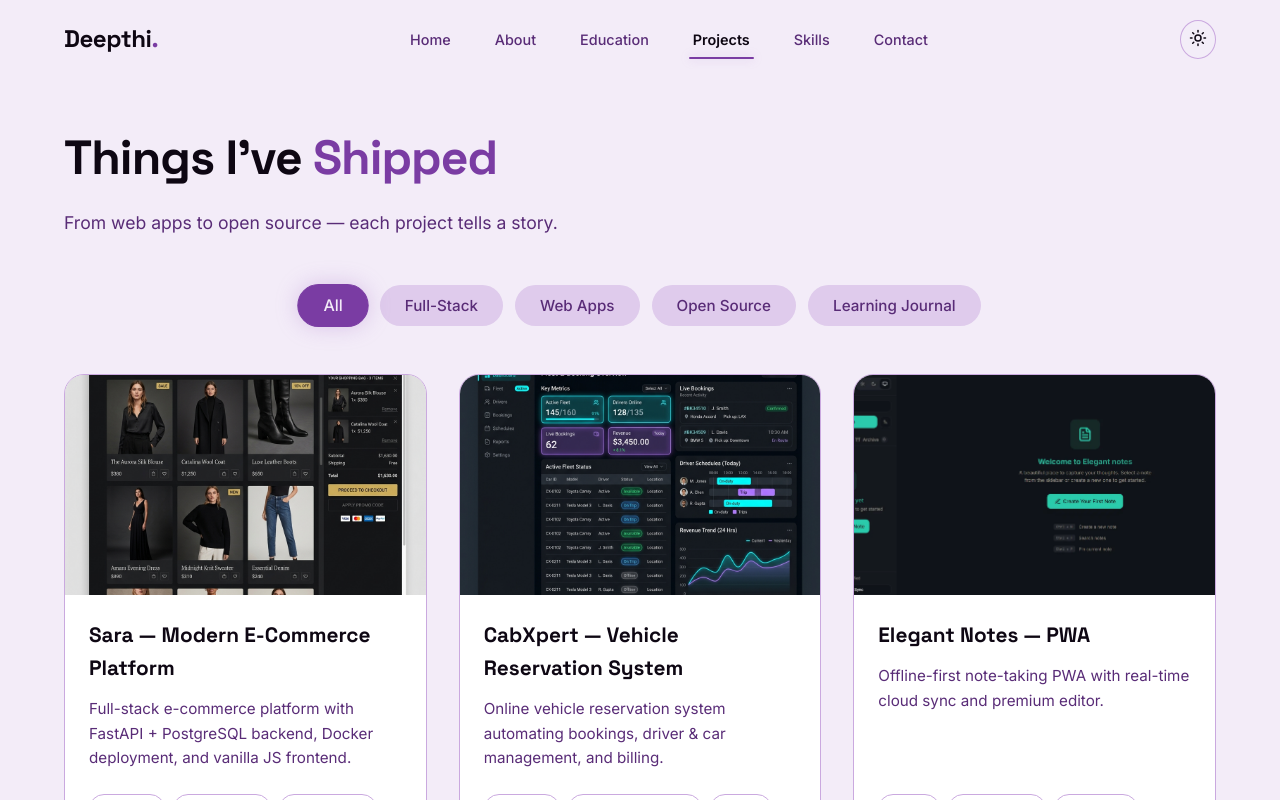
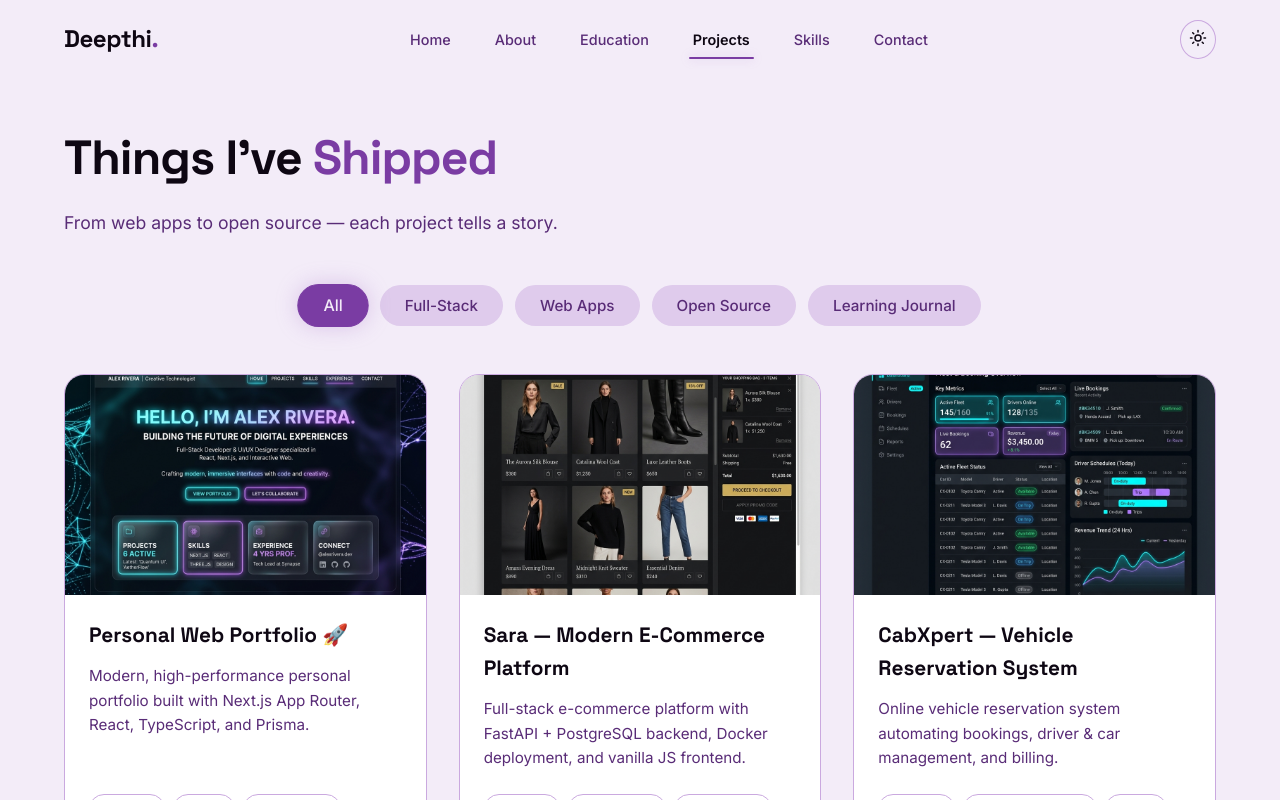
Before and after one commit to deepthi-mahendran/Portfolio, a Next.js app: page /projects in a window 1280 px wide. Shown: the top 800 px of the page. Built offline with nearby package versions, Linux system fonts and the light colour scheme.

Commit message:
Add Personal Web Portfolio project and Prisma/Framer Motion skill mappings

```diff
--- a/app/projects/page.tsx
+++ b/app/projects/page.tsx
@@ -5,6 +5,17 @@ import Image from 'next/image'
 
 const DATA = {
   projects: [
+    {
+      id: 'web-portfolio',
+      title: 'Personal Web Portfolio 🚀',
+      description: 'Modern, high-performance personal portfolio built with Next.js App Router, React, TypeScript, and Prisma.',
+      category: 'fullstack',
+      tags: ['Next.js', 'React', 'TypeScript', 'Prisma', 'Framer Motion', 'Vanilla CSS'],
+      image: '/images/Portfolio.png',
+      link: 'https://deepthi-mahendran.vercel.app/',
+      github: 'https://github.com/deepthi-mahendran/Portfolio',
+      detail: 'Modern, high-performance personal portfolio built with Next.js (App Router), React, and TypeScript. Features Framer Motion page transitions, an interactive HTML5 Canvas hero particle networking simulation, a glassmorphism dark/light theme engine, Prisma database schema integration, and perfect 100 Lighthouse performance scores.'
+    },
     {
       id: 'sara',
       title: 'Sara — Modern E-Commerce Platform',
```
Also changed, not shown: app/page.tsx (+11 -0 lines), app/skills/page.tsx (+7 -4 lines), public/images/Portfolio.png (added), 1 other file (tests, documents, lock files or other folders).
